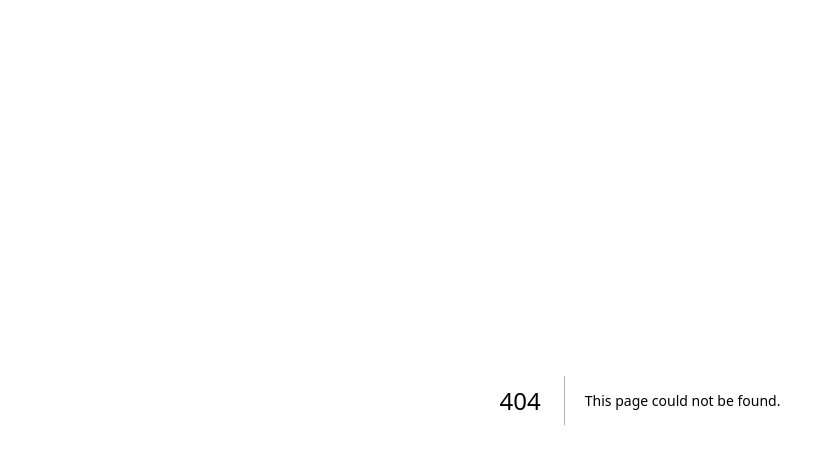
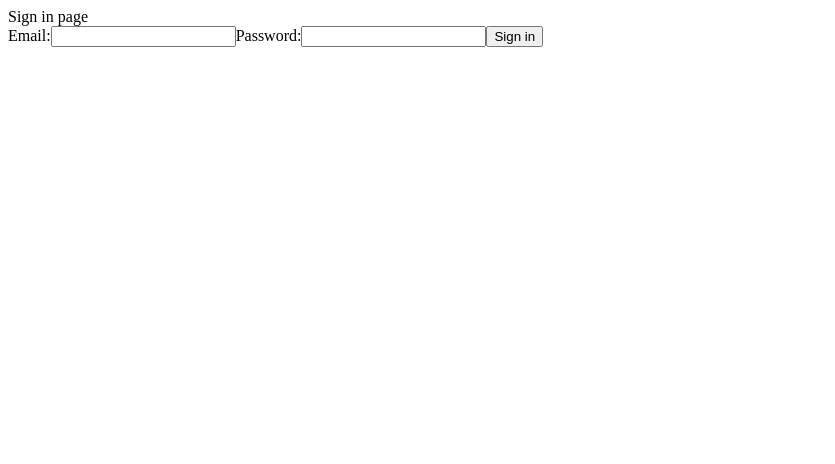
Before and after one commit to ben519/fireauth, a Next.js app: page /signin in a window 1280 px wide. Before the commit this address had no page. Shown: the top 464 px of the page, without its empty margins (0-835 px from the left). Built offline with nearby package versions, Linux system fonts and the light colour scheme.

Commit message:
Implement sign in page

```diff
--- /dev/null
+++ b/src/app/signin/SignInForm.js
@@ -0,0 +1,45 @@
+"use client"
+
+import { auth } from "@/firebase/firebase"
+import { signInWithEmailAndPassword } from "firebase/auth"
+import { useRouter } from "next/navigation"
+import { useState } from "react"
+
+export function SignInForm() {
+  const [email, setEmail] = useState("")
+  const [password, setPassword] = useState("")
+  const router = useRouter()
+
+  const handleFormSubmit = (event) => {
+    event.preventDefault()
+
+    signInWithEmailAndPassword(auth, email, password)
+      .then((userCredential) => {
+        // console.log("userCredential", JSON.stringify(userCredential))
+        router.push("/")
+      })
+      .catch((error) => {
+        console.log("Error:", error)
+      })
+  }
+
+  return (
+    <form onSubmit={handleFormSubmit}>
+      <label>Email:</label>
+      <input
+        type="text"
+        value={email}
+        onChange={(event) => setEmail(event.target.value)}
+      />
+
+      <label>Password:</label>
+      <input
+        type="password"
+        value={password}
+        onChange={(event) => setPassword(event.target.value)}
+      />
+
+      <button type="submit">Sign in</button>
+    </form>
+  )
+}
--- /dev/null
+++ b/src/app/signin/page.js
@@ -0,0 +1,10 @@
+import { SignInForm } from "./SignInForm"
+
+export default function SignupPage() {
+  return (
+    <>
+      <div>Sign in page</div>
+      <SignInForm />
+    </>
+  )
+}
```
